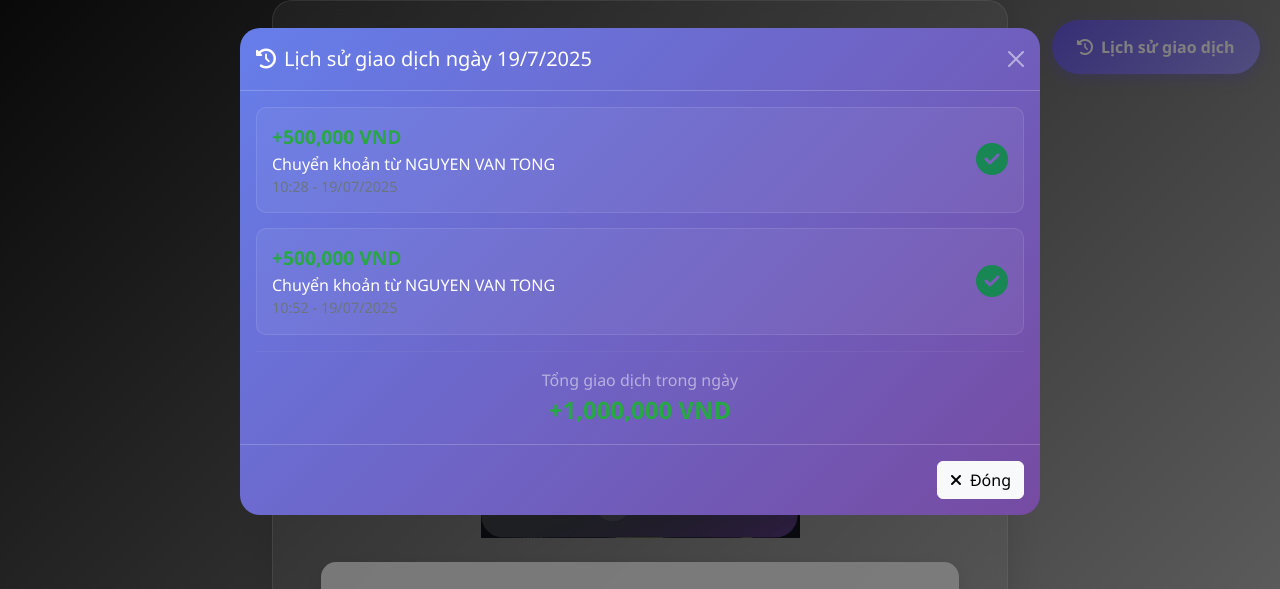
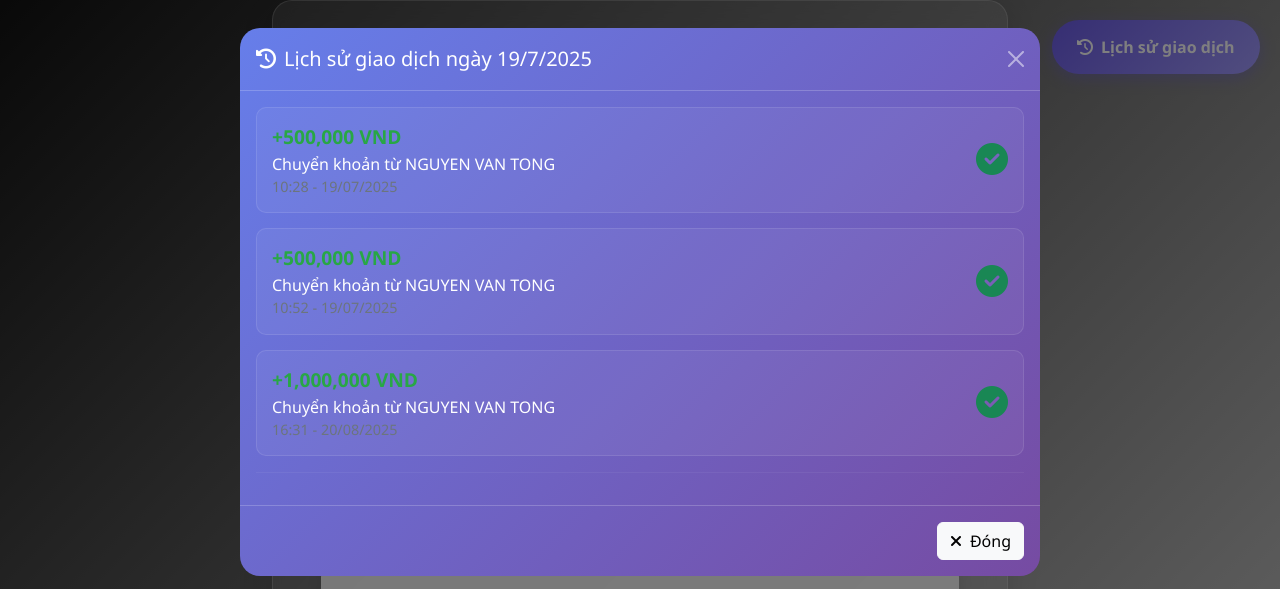
Before and after one commit to phuynh243/photno, a plain HTML site: page index.html in a window 1280 px wide. Both pictures are taken after a click on the button "Lịch sử giao dịch". Shown: the top 589 px of the page. Drawn offline with nearby package versions, Linux system fonts and the light colour scheme.

Commit message:
Update index.html

```diff
--- a/index.html
+++ b/index.html
@@ -252,13 +252,21 @@
                             </div>
                         </div>
                     </div>
+                                        <div class="transaction-item">
+                        <div class="d-flex justify-content-between align-items-center">
+                            <div>
+                                <div class="transaction-amount">+1,000,000 VND</div>
+                                <div class="text-white">Chuyển khoản từ NGUYEN VAN TONG</div>
+                                <div class="transaction-time">16:31 - 20/08/2025</div>
+                            </div>
+                            <div class="text-success">
+                                <i class="fas fa-check-circle fa-2x"></i>
+                            </div>
+                        </div>
+                    </div>
 
 
                     <hr style="border-color: rgba(255,255,255,0.2);">
-                    <div class="text-center">
-                        <div class="text-white-50">Tổng giao dịch trong ngày</div>
-                        <div class="transaction-amount" style="font-size: 1.5rem;">+1,000,000 VND</div>
-                    </div>
                 </div>
                 <div class="modal-footer" style="border-top: 1px solid rgba(255,255,255,0.2);">
                     <button type="button" class="btn btn-light" data-bs-dismiss="modal">
```
